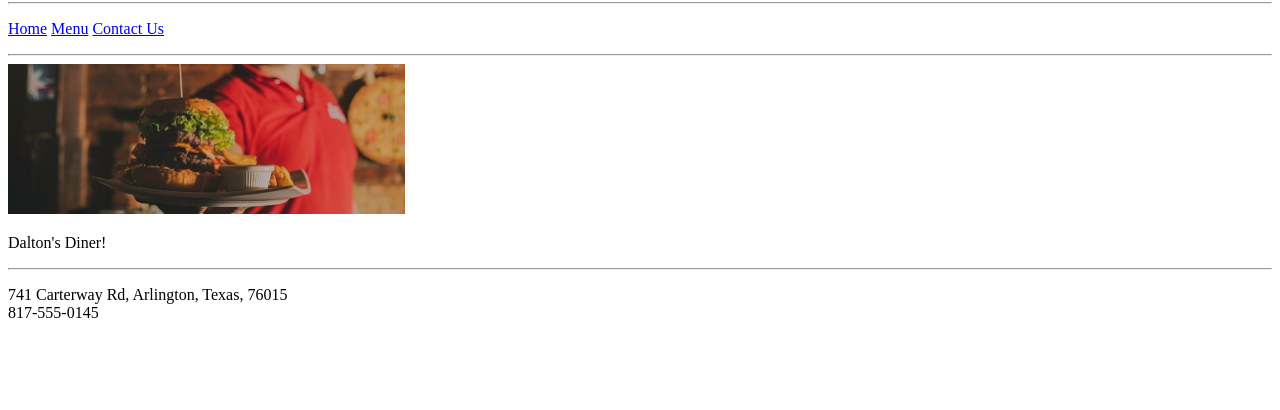
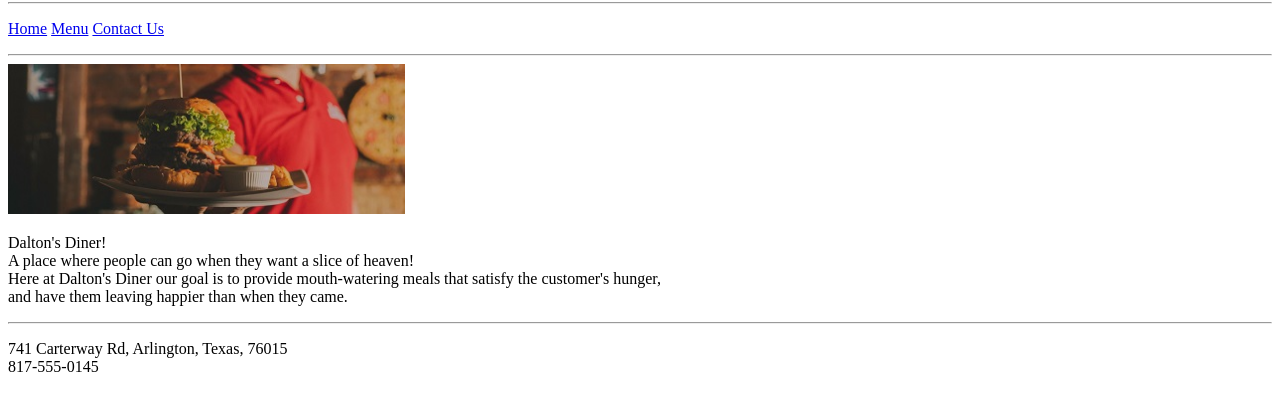
Before and after one commit to carterdalton40/Dev10WebDevelopment, a plain HTML site: page resturant site/index.html in a window 1280 px wide. Shown: the part 78-488 px from the top of the page. Drawn offline with Linux system fonts and the light colour scheme.

Commit message:
Added resaurant discription

```diff
--- a/resturant site/index.html
+++ b/resturant site/index.html
@@ -2,7 +2,7 @@
 <!--
 	Name: Dalton Carter
 	Date Created: 09/15/18
-	Most recent revision: 09/15/18
+	Most recent revision: 09/17/18
 -->
 <html lang="en">
 	<head>
@@ -26,7 +26,9 @@
 		<img src="images/burger.jpg" alt="Picture of a cheese burger" height="150">
 
 		<!--Restaurant Description-->
-		<p>Dalton's Diner!</p>
+		<p>Dalton's Diner!<br /> A place where people can go when they want a slice of heaven!<br />
+			Here at Dalton's Diner our goal is to provide mouth-watering meals that satisfy the customer's hunger,<br />
+			and have them leaving happier than when they came.</p>
 
 
 		<footer>
```
